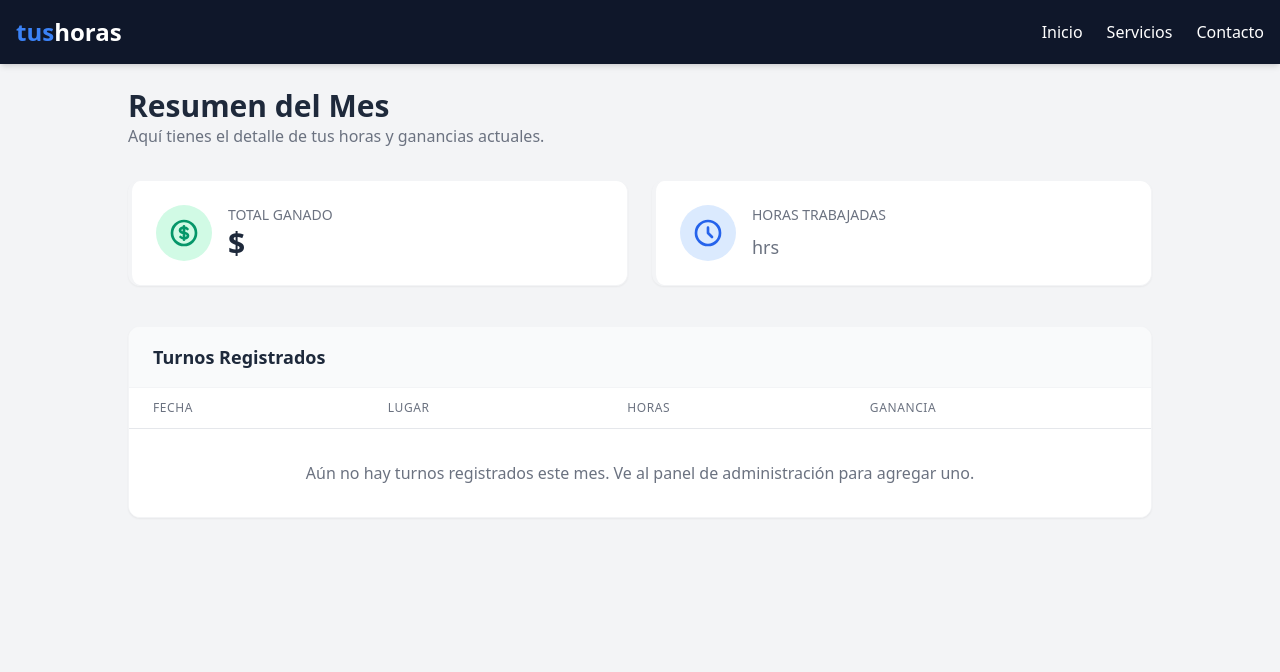
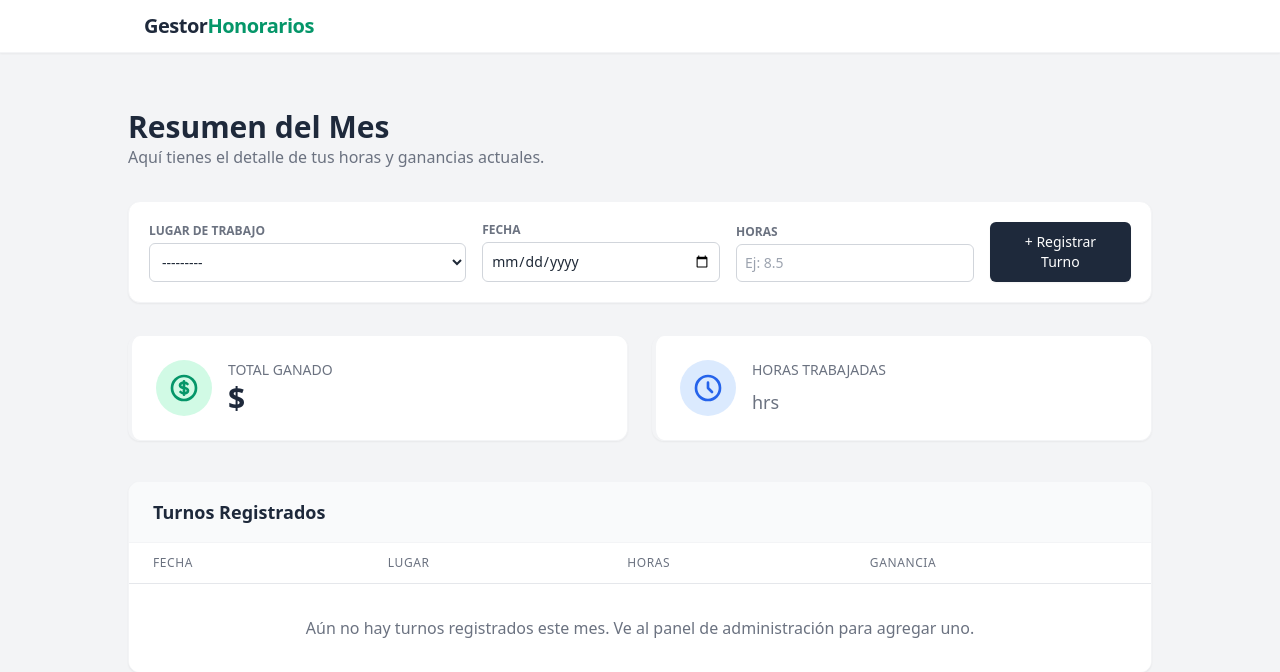
Before and after one commit to matiasbravo8a/gestor-honorarios-django, a Django app: template templates/control_horas/dashboard.html in a window 1280 px wide. Shown: the top 672 px of the page. Run offline with Django 5.2, Linux system fonts and the light colour scheme; the template is opened without the code that fills it: values that come from a table or form of the project are taken from there, others are empty; some libraries are stand-ins or nearby versions.

Commit message:
Login, Registro, menú y protección del Dashboard

```diff
--- a/config/settings.py
+++ b/config/settings.py
@@ -122,3 +122,6 @@ USE_TZ = True
 # https://docs.djangoproject.com/en/6.0/howto/static-files/
 
 STATIC_URL = 'static/'
+LOGIN_REDIRECT_URL = 'dashboard'  # A dónde ir al iniciar sesión exitosamente
+LOGOUT_REDIRECT_URL = 'login'     # A dónde ir al cerrar sesión
+LOGIN_URL = 'login'               # A dónde enviar a los intrusos que no han iniciado sesión
--- /dev/null
+++ b/control_horas/Nuevo documento de texto.txt
@@ -0,0 +1,3 @@
+feriados
+limite de 24 horas+
+registro de datos(perfil)
--- /dev/null
+++ b/control_horas/forms.py
@@ -0,0 +1,15 @@
+from django import forms
+from .models import RegistroTurno
+
+class RegistroTurnoForm(forms.ModelForm):
+    class Meta:
+        model = RegistroTurno
+        # Solo pedimos estos 3 campos (el total de dinero se calcula solo)
+        fields = ['establecimiento', 'fecha', 'horas_trabajadas']
+
+        # Le inyectamos los estilos de Tailwind a cada cajita de texto
+        widgets = {
+            'establecimiento': forms.Select(attrs={'class': 'w-full p-2 border border-gray-300 rounded-md bg-white text-sm'}),
+            'fecha': forms.DateInput(attrs={'type': 'date', 'class': 'w-full p-2 border border-gray-300 rounded-md bg-white text-sm'}),
+            'horas_trabajadas': forms.NumberInput(attrs={'class': 'w-full p-2 border border-gray-300 rounded-md bg-white text-sm', 'step': '0.5', 'placeholder': 'Ej: 8.5'}),
+        }
--- a/control_horas/urls.py
+++ b/control_horas/urls.py
@@ -1,7 +1,13 @@
 from django.urls import path
+from django.contrib.auth import views as auth_views
 from . import views
 
 urlpatterns = [
+
     # Esto conecta la ruta vacía ('') con nuestro panel de resumen
     path('', views.dashboard, name='dashboard'),
+    path('registro/', views.registro, name='registro'),
+    path('login/', auth_views.LoginView.as_view(template_name='control_horas/login.html'), name='login'),
+    path('logout/', auth_views.LogoutView.as_view(), name='logout'),
+
 ]
--- a/templates/base.html
+++ b/templates/base.html
@@ -8,16 +8,31 @@
 </head>
 <body class="bg-gray-100 text-gray-800 flex flex-col min-h-screen">
 
-    <nav class="bg-slate-900 text-white p-4 shadow-md">
-        <div class="container mx-auto flex justify-between items-center">
-            <a href="#" class="text-2xl font-bold text-blue-500">tus<span class="text-white">horas</span></a>
-            <ul class="flex space-x-6">
-                <li><a href="#" class="hover:text-blue-400 transition">Inicio</a></li>
-                <li><a href="#" class="hover:text-blue-400 transition">Servicios</a></li>
-                <li><a href="#" class="hover:text-blue-400 transition">Contacto</a></li>
-            </ul>
+   <nav class="bg-white shadow-sm border-b border-gray-100 mb-8">
+    <div class="max-w-5xl mx-auto px-4 py-3 flex justify-between items-center">
+
+        <a href="{% url 'dashboard' %}" class="text-xl font-bold text-slate-800 tracking-tight">
+            Gestor<span class="text-emerald-600">Honorarios</span>
+        </a>
+
+        <div>
+            {% if user.is_authenticated %}
+                <span class="text-sm text-gray-500 mr-4 hidden md:inline-block">
+                    Hola, <span class="font-semibold text-slate-700">{{ user.username }}</span>
+                </span>
+
+                <form action="{% url 'logout' %}" method="post" class="inline">
+                    {% csrf_token %}
+                    <button type="submit" class="text-sm font-medium text-red-500 hover:text-red-700 transition">
+                        Cerrar Sesión
+                    </button>
+                </form>
+            {% else %}
+                {% endif %}
         </div>
-    </nav>
+
+    </div>
+</nav>
 
     <main class="flex-grow container mx-auto p-6">
         {% block content %}
--- a/templates/control_horas/dashboard.html
+++ b/templates/control_horas/dashboard.html
@@ -7,6 +7,31 @@
     <div class="mb-8">
         <h1 class="text-3xl font-bold text-slate-800">Resumen del Mes</h1>
         <p class="text-gray-500">Aquí tienes el detalle de tus horas y ganancias actuales.</p>
+    </div>
+
+    <div class="bg-white rounded-xl shadow-sm border border-gray-100 p-5 mb-8">
+        <form method="POST" class="flex flex-col md:flex-row gap-4 items-end">
+            {% csrf_token %} <div class="w-full md:w-1/3">
+                <label class="block text-xs font-semibold text-gray-500 uppercase mb-1">Lugar de Trabajo</label>
+                {{ form.establecimiento }}
+            </div>
+
+            <div class="w-full md:w-1/4">
+                <label class="block text-xs font-semibold text-gray-500 uppercase mb-1">Fecha</label>
+                {{ form.fecha }}
+            </div>
+
+            <div class="w-full md:w-1/4">
+                <label class="block text-xs font-semibold text-gray-500 uppercase mb-1">Horas</label>
+                {{ form.horas_trabajadas }}
+            </div>
+
+            <div class="w-full md:w-auto flex-grow">
+                <button type="submit" class="w-full bg-slate-800 hover:bg-slate-700 text-white text-sm font-medium py-2.5 px-4 rounded-md transition shadow-sm">
+                    + Registrar Turno
+                </button>
+            </div>
+        </form>
     </div>
 
     <div class="grid grid-cols-1 md:grid-cols-2 gap-6 mb-10">
```
Also changed, not shown: control_horas/views.py (+34 -6 lines), templates/control_horas/login.html (added, +30 -0 lines), templates/control_horas/registro.html (added, +31 -0 lines).
